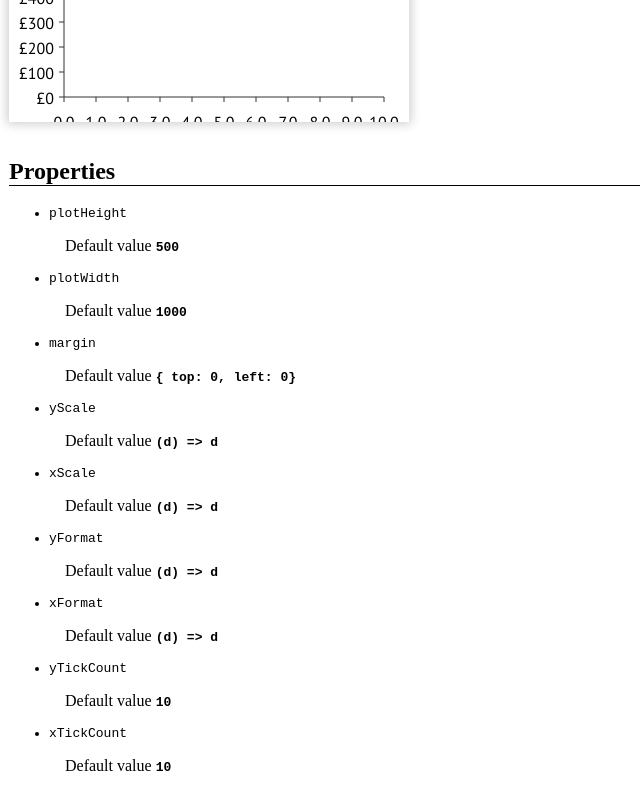
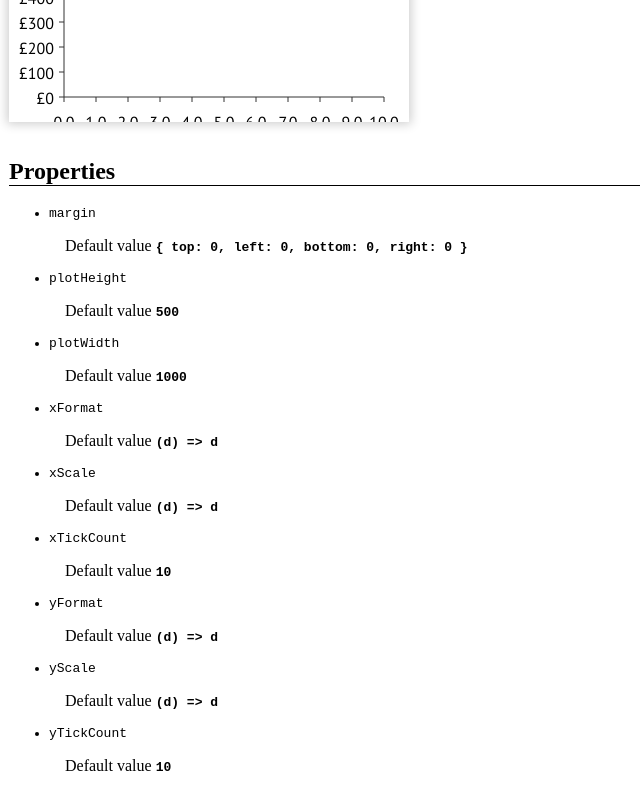
Before and after one commit to carbonbrief/carbon-components, a SvelteKit app: page /LinearAxes in a window 1280 px wide. Shown: the part 1538-2338 px from the top of the page, without its empty margins (0-640 px from the left). Built offline with nearby package versions, Linux system fonts and the light colour scheme.

Commit message:
property list

```diff
--- /dev/null
+++ b/src/lib/docs/PropertyList.svelte
@@ -0,0 +1,18 @@
+<script>
+  export let props = {};
+  function alpha(a,b){
+    console.log(a, b)
+    if(a[0] > b[0]){
+      return 1;
+    }
+    return -1;
+  }
+</script>
+
+<section class="properties">
+	<ul>
+		{#each Object.entries(props).sort(alpha) as [property, value]}
+		<li>{property} {#if value.description!=''}<p>{value.description}</p>{/if}<p>Default value <strong>{String(value.default)}</strong></p></li>
+		{/each}
+	</ul>
+</section>
--- a/src/routes/LinearAxes/+page.svelte
+++ b/src/routes/LinearAxes/+page.svelte
@@ -1,6 +1,19 @@
 <script>
-	import {LinearAxes, GlobalStyle} from '$lib';
+	import { LinearAxes } from '$lib';
+	import PropertyList from '$lib/docs/PropertyList.svelte';
 	import * as d3 from 'd3';
+
+	let props = {
+		plotHeight:{default:500,description:''},
+		plotWidth:{default:1000,description:''},
+		margin:{default:"{ top: 0, left: 0, bottom: 0, right: 0 }", description:""},
+		yScale:{default:"(d) => d", description:''},
+		xScale:{default:"(d) => d", description:''},
+		yFormat:{default:"(d) => d", description:''},
+		xFormat:{default:"(d) => d", description:''},
+		yTickCount:{default:10, description:''},
+		xTickCount:{default:10, description:''},
+	}
 </script>
 <h1>LinearAxes</h1>
 <ul>
@@ -65,46 +78,7 @@
 </svg>
 
 <h2 class="docs" id="properties">Properties</h2>
-<section class="properties">
-	<ul>
-		<li>
-			plotHeight
-			<p>Default value <strong>500</strong></p>
-		</li>
-		<li>
-			plotWidth
-			<p>Default value <strong>1000</strong></p>
-		</li>
-		<li>
-			margin
-			<p>Default value <strong>{`{ top: 0, left: 0}`}</strong></p>
-		</li>
-		<li>
-			yScale
-			<p>Default value <strong>(d) => d</strong></p>
-		</li>
-		<li>
-			xScale
-			<p>Default value <strong>(d) => d</strong></p>
-		</li>
-		<li>
-			yFormat
-			<p>Default value <strong>(d) => d</strong></p>
-		</li>
-		<li>
-			xFormat
-			<p>Default value <strong>(d) => d</strong></p>
-		</li>
-		<li>
-			yTickCount
-			<p>Default value <strong>10</strong></p>
-		</li>
-		<li>
-			xTickCount
-			<p>Default value <strong>10</strong></p>
-		</li>
-	</ul>
-</section>
+<PropertyList props={props}/>
 
 <style>
 	svg {
```
Also changed, not shown: src/routes/ChartFrame/+page.svelte (+10 -0 lines).
